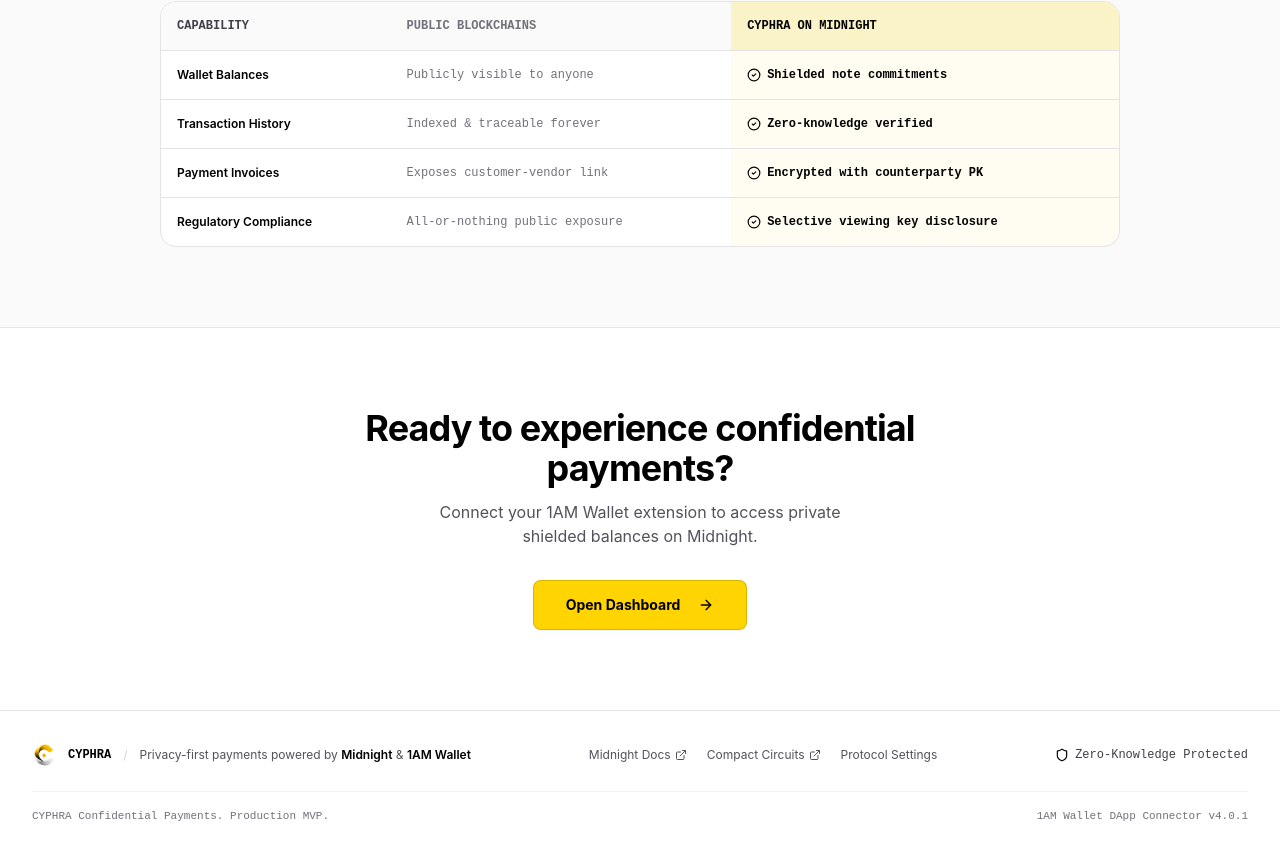
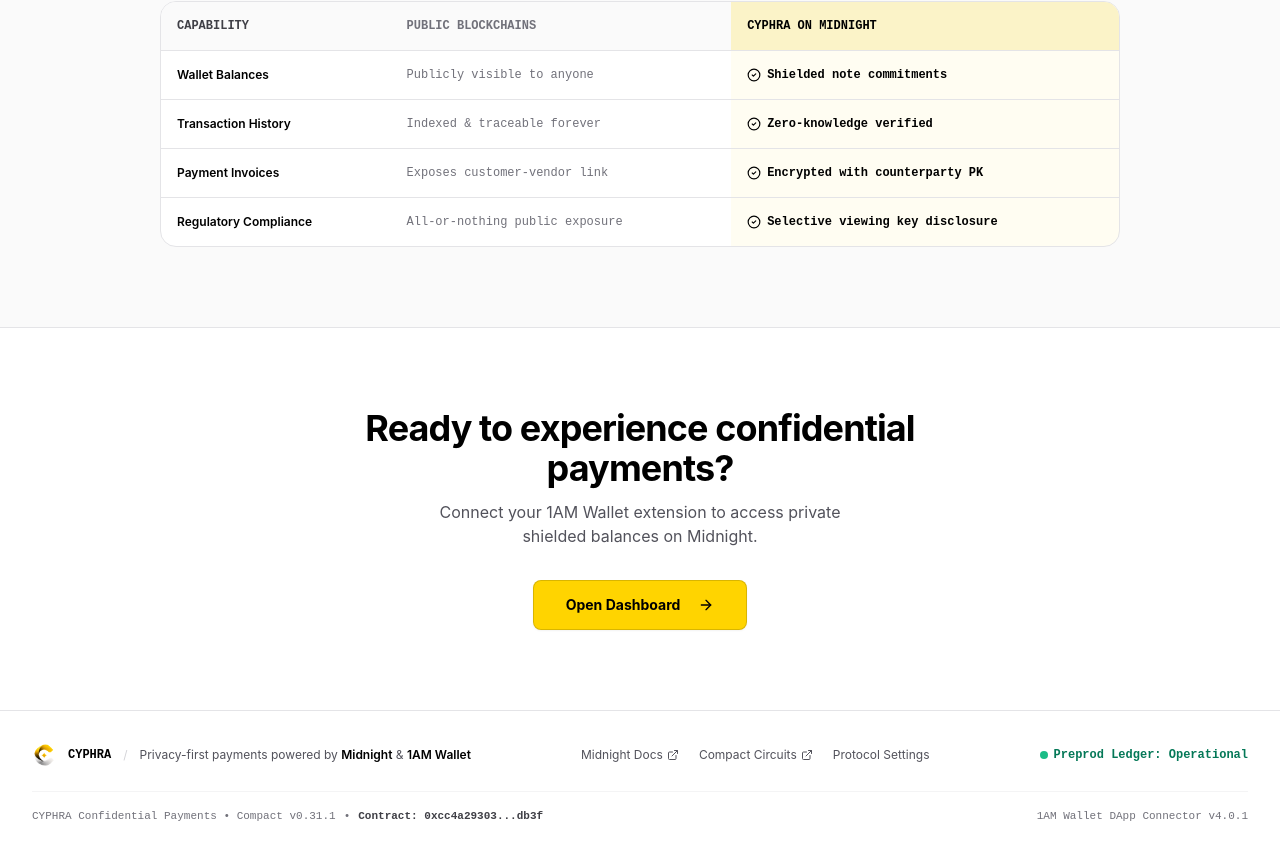
Before and after one commit to BDutta18/Cyphra, a Next.js app in the folder frontend/: page / in a window 1280 px wide. Shown: the part 2748-3605 px from the top of the page. Built offline with nearby package versions, Linux system fonts and the light colour scheme; no server answers.

Commit message:
feat(ui): add system status indicator and Midnight Preprod ledger metrics in Footer

```diff
--- a/frontend/components/layout/Footer.tsx
+++ b/frontend/components/layout/Footer.tsx
@@ -42,13 +42,24 @@
           </div>
 
           <div className="flex items-center gap-1.5 text-xs font-mono font-medium text-zinc-700">
-            <Shield className="w-3.5 h-3.5 text-black" />
-            <span>Zero-Knowledge Protected</span>
+            <span className="w-2 h-2 rounded-full bg-emerald-500 animate-pulse" />
+            <span className="text-emerald-700 font-bold">Preprod Ledger: Operational</span>
           </div>
         </div>
 
-        <div className="mt-6 pt-4 border-t border-zinc-100 flex flex-col sm:flex-row items-center justify-between text-[11px] text-zinc-500 font-mono">
-          <span>CYPHRA Confidential Payments. Production MVP.</span>
+        <div className="mt-6 pt-4 border-t border-zinc-100 flex flex-col sm:flex-row items-center justify-between text-[11px] text-zinc-500 font-mono gap-2">
+          <div className="flex items-center gap-2">
+            <span>CYPHRA Confidential Payments • Compact v0.31.1</span>
+            <span>•</span>
+            <a
+              href="https://preprod.midnightexplorer.com/contracts/0xcc4a29303a6521ef0881444ce30550d1dabccdd5d70da8c78463bb54ef96db3f"
+              target="_blank"
+              rel="noreferrer"
+              className="text-zinc-700 hover:text-black hover:underline font-bold"
+            >
+              Contract: 0xcc4a29303...db3f
+            </a>
+          </div>
           <span>1AM Wallet DApp Connector v4.0.1</span>
         </div>
       </div>
```
